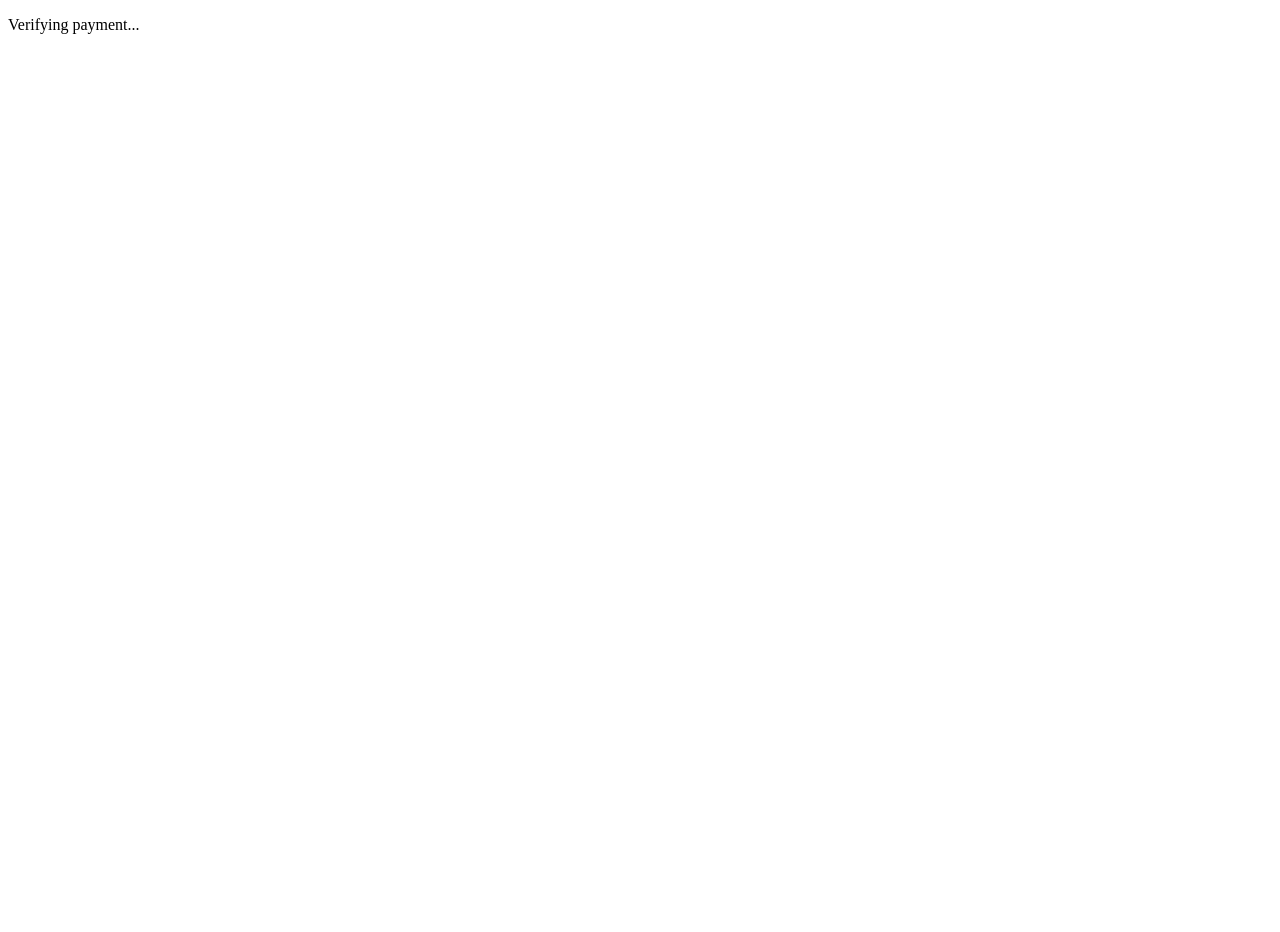
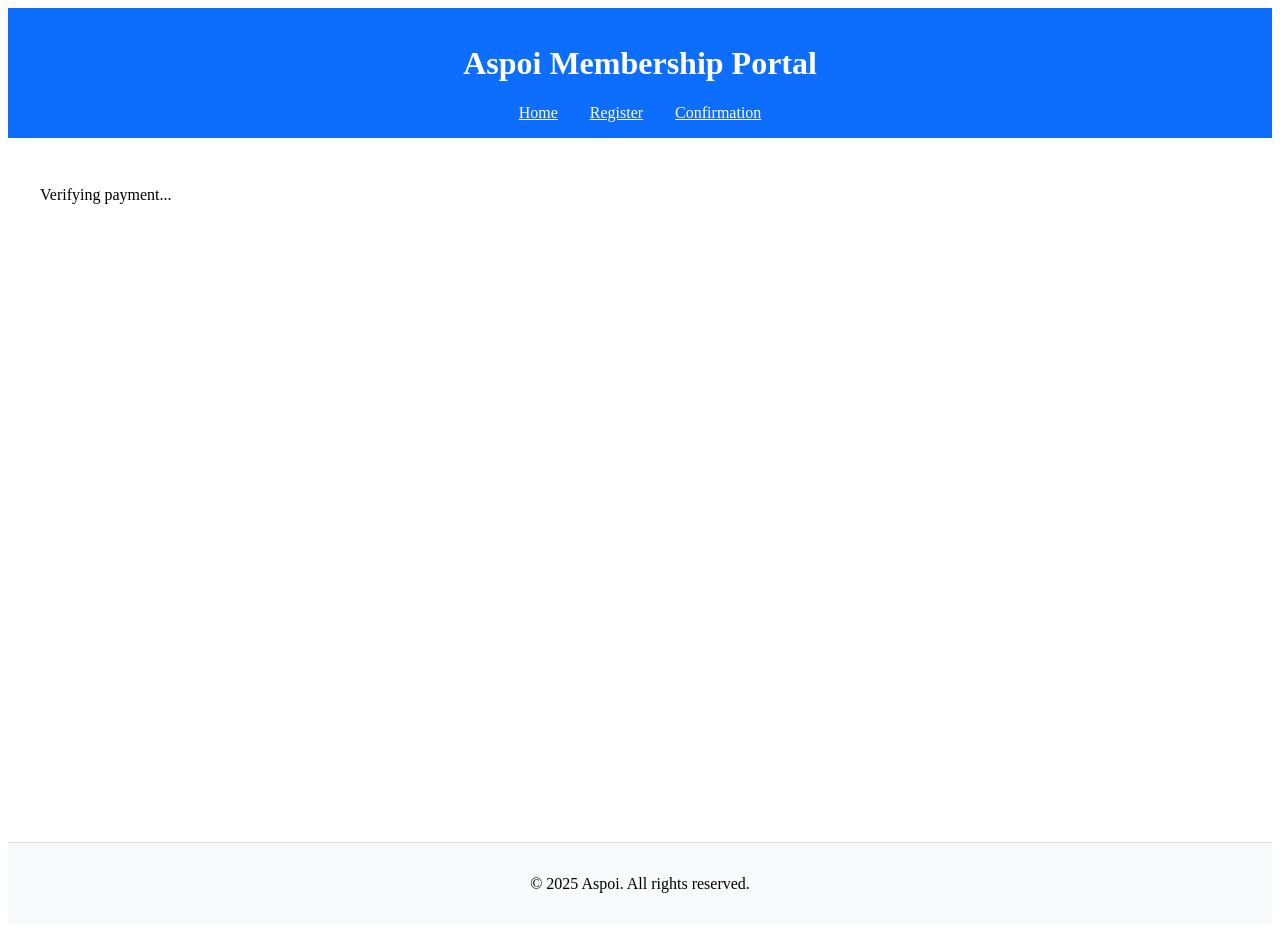
Before and after one commit to GideonDeon/aspoi_backend, a Next.js app: page /confirmation in a window 1280 px wide. Before the commit the page ends 800 px from the top, so only its background shows below. Built offline with nearby package versions, Linux system fonts and the light colour scheme.

Commit message:
feat:update

```diff
--- /dev/null
+++ b/app/confirmation/ConfirmationContent.js
@@ -0,0 +1,40 @@
+"use client";
+
+import { useEffect, useState } from "react";
+import { useSearchParams } from "next/navigation";
+
+export default function ConfirmationContent() {
+  const searchParams = useSearchParams();
+  const reference = searchParams.get("reference");
+  const [paymentData, setPaymentData] = useState(null);
+  const [error, setError] = useState(null);
+
+  useEffect(() => {
+    if (reference) {
+      fetch(`/api/paystack/verify?reference=${reference}`)
+        .then((res) => res.json())
+        .then((data) => {
+          if (data.error) {
+            setError(data.error);
+          } else {
+            setPaymentData(data.data);
+          }
+        })
+        .catch(() => setError("Failed to verify payment"));
+    }
+  }, [reference]);
+
+  if (error) return <p style={{ color: "red" }}>❌ {error}</p>;
+  if (!paymentData) return <p>Verifying payment...</p>;
+
+  return (
+    <div>
+      <h1>Payment Successful 🎉</h1>
+      <p>Fullname: {paymentData.metadata?.fullname}</p>
+      <p>Email: {paymentData.customer?.email}</p>
+      <p>Phone: {paymentData.metadata?.phone}</p>
+      <p>Membership: {paymentData.metadata?.membership}</p>
+      <p>Amount Paid: ₦{paymentData.amount / 100}</p>
+    </div>
+  );
+}
--- a/app/confirmation/page.js
+++ b/app/confirmation/page.js
@@ -1,30 +1,12 @@
 "use client";
-import { useEffect, useState } from "react";
-import { useSearchParams } from "next/navigation";
+
+import { Suspense } from "react";
+import ConfirmationContent from "./ConfirmationContent";
 
 export default function ConfirmationPage() {
-  const searchParams = useSearchParams();
-  const reference = searchParams.get("reference");
-  const [paymentData, setPaymentData] = useState(null);
-
-  useEffect(() => {
-    if (reference) {
-      fetch(`/api/paystack/verify?reference=${reference}`)
-        .then((res) => res.json())
-        .then((data) => setPaymentData(data.data));
-    }
-  }, [reference]);
-
-  if (!paymentData) return <p>Verifying payment...</p>;
-
   return (
-    <div>
-      <h1>Payment Successful 🎉</h1>
-      <p>Fullname: {paymentData.metadata.fullname}</p>
-      <p>Email: {paymentData.customer.email}</p>
-      <p>Phone: {paymentData.metadata.phone}</p>
-      <p>Membership: {paymentData.metadata.membership}</p>
-      <p>Amount Paid: ₦{paymentData.amount / 100}</p>
-    </div>
+    <Suspense fallback={<p>Loading confirmation...</p>}>
+      <ConfirmationContent />
+    </Suspense>
   );
 }
--- /dev/null
+++ b/app/layout.js
@@ -0,0 +1,42 @@
+export const metadata = {
+  title: "Aspoi Membership",
+  description: "Next.js + Prisma + Paystack integration",
+};
+
+export default function RootLayout({ children }) {
+  return (
+    <html lang="en">
+      <body>
+        {/* Global Header */}
+        <header style={{
+          backgroundColor: "#0d6efd",
+          color: "white",
+          padding: "1rem",
+          textAlign: "center"
+        }}>
+          <h1>Aspoi Membership Portal</h1>
+          <nav>
+            <a href="/" style={{ margin: "0 1rem", color: "white" }}>Home</a>
+            <a href="/register" style={{ margin: "0 1rem", color: "white" }}>Register</a>
+            <a href="/confirmation" style={{ margin: "0 1rem", color: "white" }}>Confirmation</a>
+          </nav>
+        </header>
+
+        {/* Page Content */}
+        <main style={{ minHeight: "80vh", padding: "2rem" }}>
+          {children}
+        </main>
+
+        {/* Global Footer */}
+        <footer style={{
+          backgroundColor: "#f8f9fa",
+          padding: "1rem",
+          textAlign: "center",
+          borderTop: "1px solid #ddd"
+        }}>
+          <p>© {new Date().getFullYear()} Aspoi. All rights reserved.</p>
+        </footer>
+      </body>
+    </html>
+  );
+}
```
Also changed, not shown: 2 other files (tests, documents, lock files or other folders).
